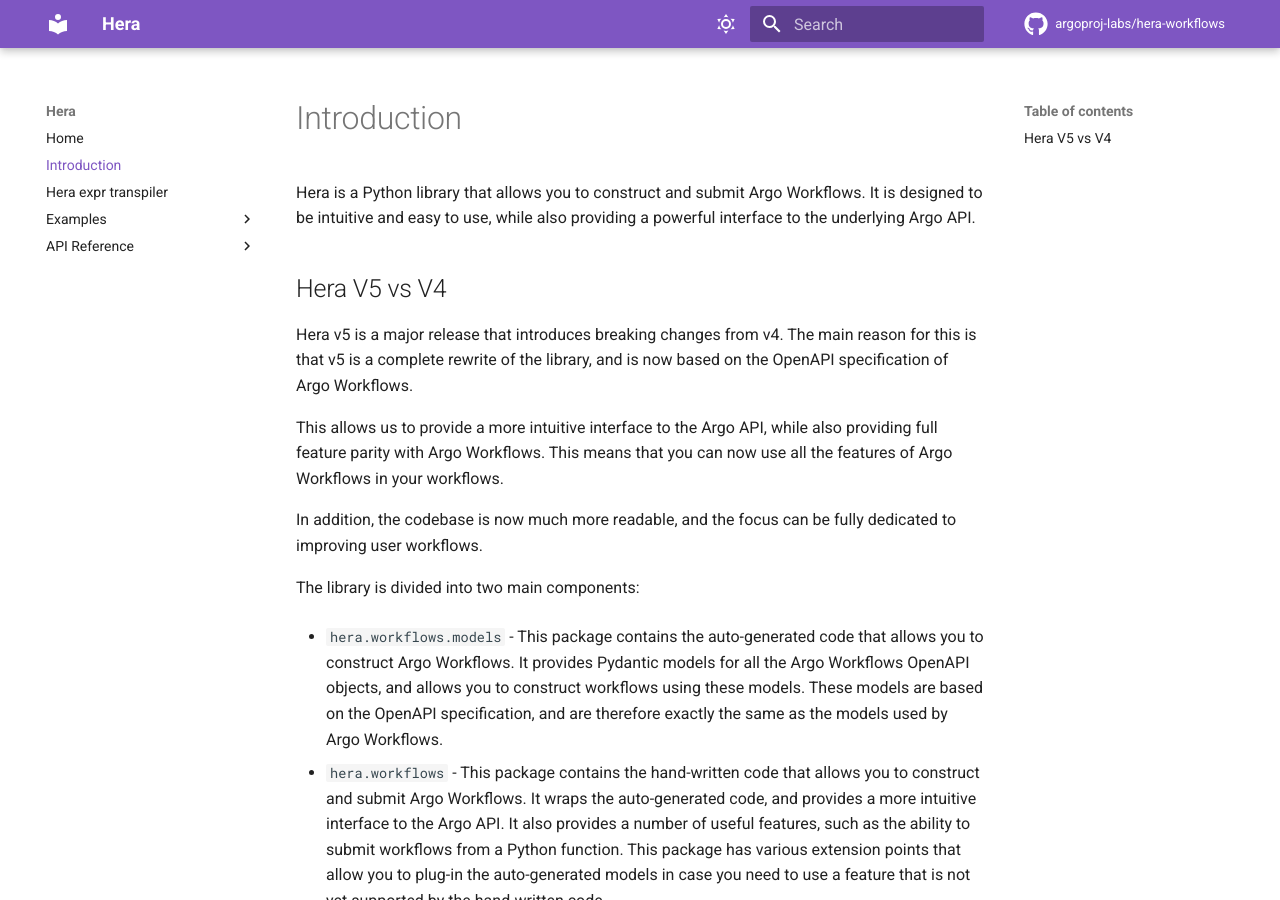
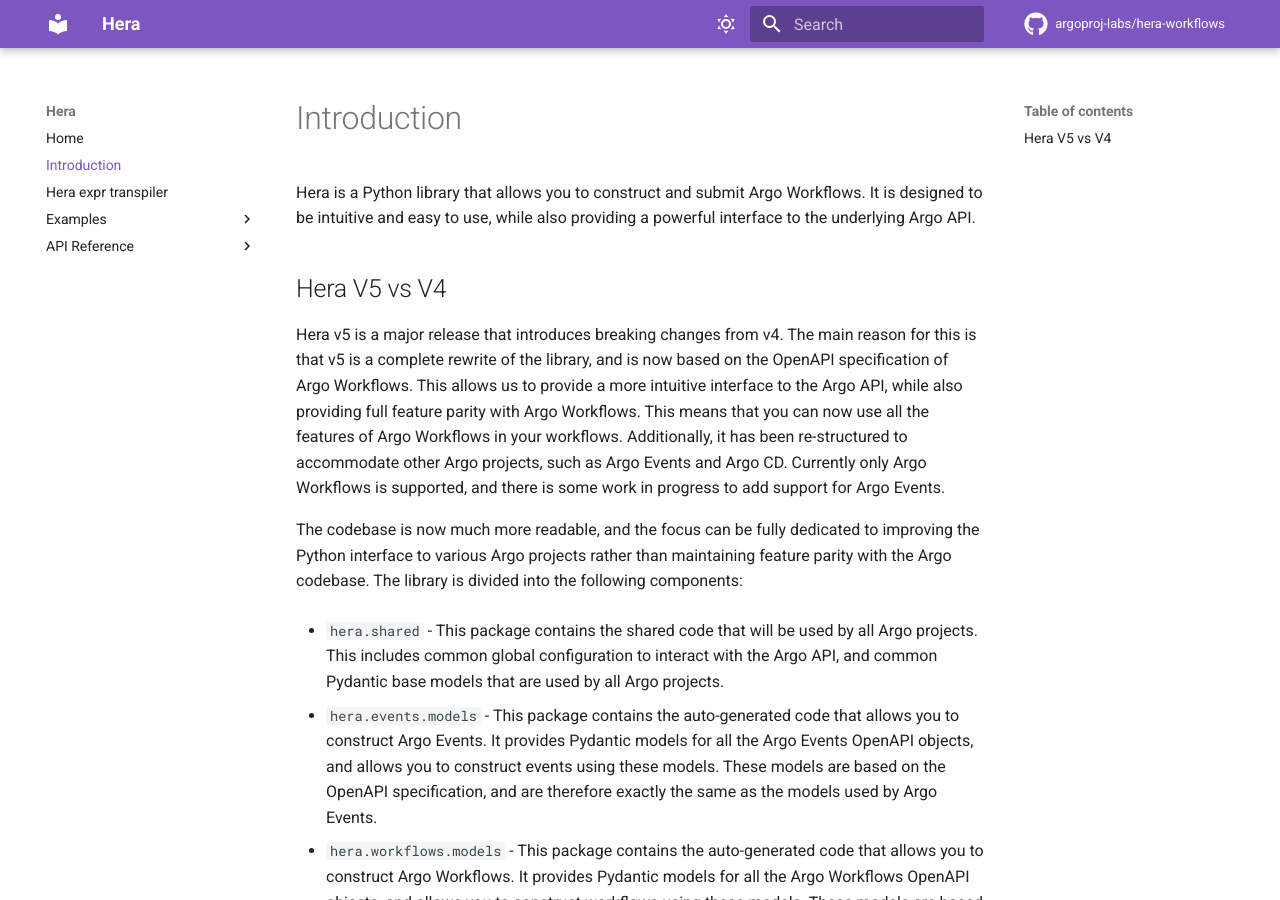
Before and after one commit to argoproj-labs/hera, an MkDocs documentation site: the page built from docs/introduction.md, in a window 1280 px wide and 900 px high. Built offline with MkDocs 1.6.1 and Material for MkDocs 9.7.7, drawn with Linux system fonts in a browser that asks for light colours; comment, search, counter and statistics services are not loaded; the version menu is left out.

Commit message:
Add docs about argo events support

```diff
--- a/docs/introduction.md
+++ b/docs/introduction.md
@@ -4,13 +4,14 @@
 
 ## Hera V5 vs V4
 
-Hera v5 is a major release that introduces breaking changes from v4. The main reason for this is that v5 is a complete rewrite of the library, and is now based on the OpenAPI specification of Argo Workflows.
+Hera v5 is a major release that introduces breaking changes from v4. The main reason for this is that v5 is a complete rewrite of the library, and is now based on the OpenAPI specification of Argo Workflows. This allows us to provide a more intuitive interface to the Argo API, while also providing full feature parity with Argo Workflows. This means that you can now use all the features of Argo Workflows in your workflows. Additionally, it has been re-structured to accommodate other Argo projects, such as Argo Events and Argo CD. Currently only Argo Workflows is supported, and there is some work in progress to add support for Argo Events.
 
-This allows us to provide a more intuitive interface to the Argo API, while also providing full feature parity with Argo Workflows. This means that you can now use all the features of Argo Workflows in your workflows.
+The codebase is now much more readable, and the focus can be fully dedicated to improving the Python interface to various Argo projects rather than maintaining feature parity with the Argo codebase.
+The library is divided into the following components:
 
-In addition, the codebase is now much more readable, and the focus can be fully dedicated to improving user workflows.
+- `hera.shared` - This package contains the shared code that will be used by all Argo projects. This includes common global configuration to interact with the Argo API, and common Pydantic base models that are used by all Argo projects.
 
-The library is divided into two main components:
+- `hera.events.models` - This package contains the auto-generated code that allows you to construct Argo Events. It provides Pydantic models for all the Argo Events OpenAPI objects, and allows you to construct events using these models. These models are based on the OpenAPI specification, and are therefore exactly the same as the models used by Argo Events.
 
 - `hera.workflows.models` - This package contains the auto-generated code that allows you to construct Argo Workflows. It provides Pydantic models for all the Argo Workflows OpenAPI objects, and allows you to construct workflows using these models. These models are based on the OpenAPI specification, and are therefore exactly the same as the models used by Argo Workflows.
 
```
